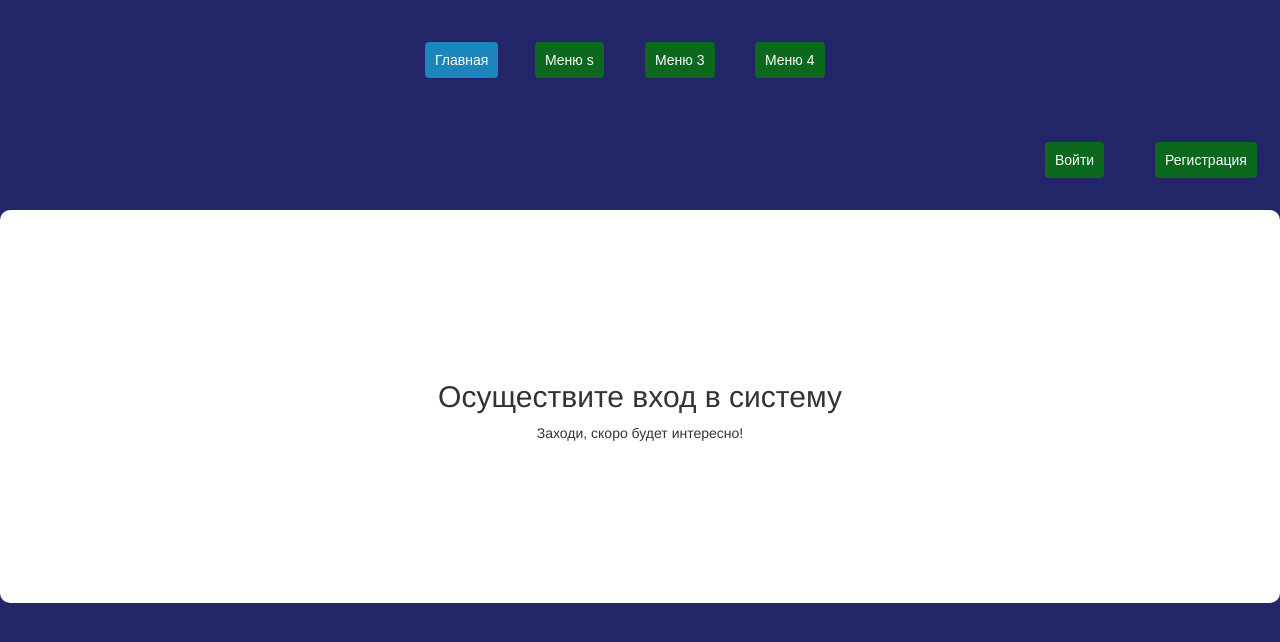
After one commit to pylavaigun/pylavaigun, a Django app: template account/templates/login.html in a window 1280 px wide. The commit adds this page. Shown: the top 642 px of the page. Run offline with Django 4.2, Linux system fonts and the light colour scheme; the template is opened without the code that fills it, so the values that code supplies are empty; parts of the project's set-up code (start-up, migrations or seed data) failed here and were passed over; some libraries are stand-ins or nearby versions.

```diff
--- a/account/templates/base.html
+++ b/account/templates/base.html
@@ -2,6 +2,7 @@
 {% load static %}
 <html>
     <head>
+
         <title>Портал PyLavaigun</title>
         <link rel="stylesheet" href="//maxcdn.bootstrapcdn.com/bootstrap/3.2.0/css/bootstrap.min.css">
         <link rel="stylesheet" href="//maxcdn.bootstrapcdn.com/bootstrap/3.2.0/css/bootstrap-theme.min.css">
@@ -25,11 +26,12 @@
         {% else %}
 
             <ul style="justify-content: right">
-                <li><a href="">Войти</a></li>
+                <li><a href="/account/in/">Войти</a></li>
                 <li><a href="">Регистрация</a></li>
             </ul>
 
         {% endif %}
+
 
         <div class="content">
             {% block content %}
--- /dev/null
+++ b/account/templates/login.html
@@ -0,0 +1,14 @@
+{% extends 'base.html' %}
+
+{% block content %}
+    <header class="header_area">
+        <h2 align="center">Осуществите вход в систему</h2>
+
+
+        <p align="center">Заходи, скоро будет интересно!</p>
+
+
+    </header>
+
+
+{% endblock %}
--- a/account/urls.py
+++ b/account/urls.py
@@ -1,10 +1,16 @@
 from django.urls import path
 
-from .views import CreateUserView, CustomTokenObtainPairView
+from .views import CreateUserView, CustomTokenObtainPairView, login_page
 
 app_name = 'account'
 urlpatterns = [
+
+    #Регистрация
     path('register/', CreateUserView.as_view()),
     # Аутентификация:
     path('login/', CustomTokenObtainPairView.as_view(), name='token_obtain_pair'),
+
+    #ФРОНТ
+
+    path('in/', login_page(), name='login_page')
 ]
```
Also changed, not shown: account/views.py (+14 -2 lines).
